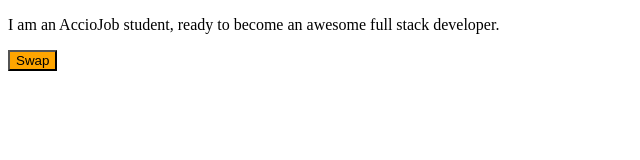
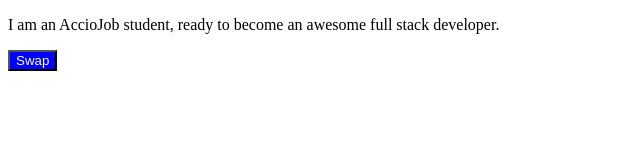
Before and after one commit to acciojob/dark-theme-Rupesh3000, a website: page main.html in a window 1280 px wide. Shown: the whole page, without its empty margins (0-640 px from the left). Drawn offline with Linux system fonts and the light colour scheme.

Commit message:
created a submission

```diff
--- a/styles.css
+++ b/styles.css
@@ -1,19 +1,18 @@
-.day {
-  background-color: white;
-  color: black;
+#app {
+    height: 90vh;
+
 }
 
 .night {
-  background-color: black;
-  color: white;
+    background-color: black;
+    color: white;
 }
 
-.button_day {
-  background-color: blue;
-  color: white;
+#swap {
+    outline: 0;
 }
 
 .button_night {
-  background-color: orange;
-  color: black;
+    background-color: blue;
+    color: white;
 }
```
